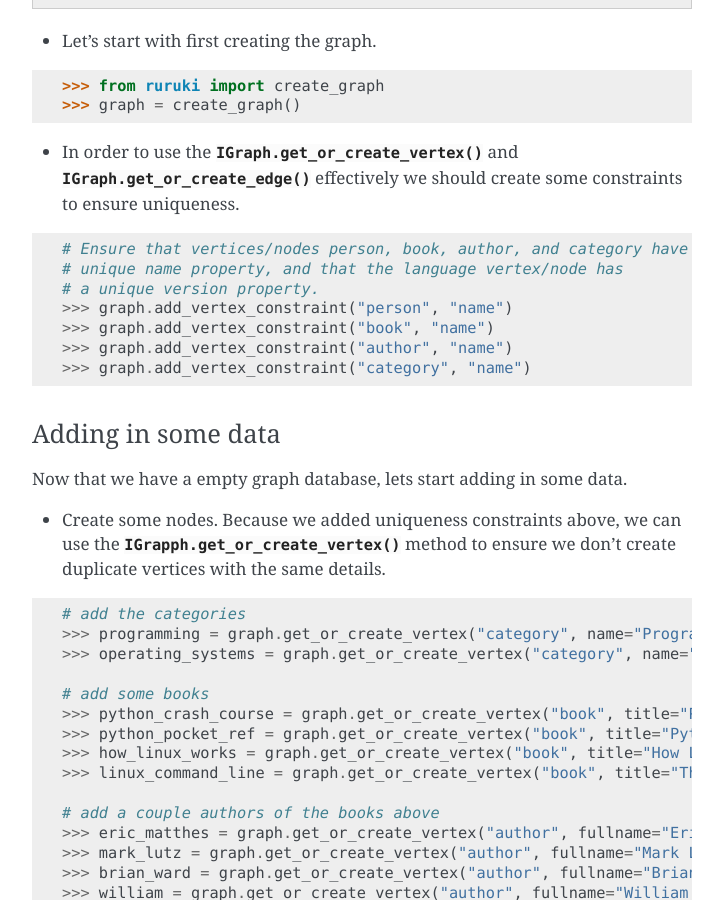
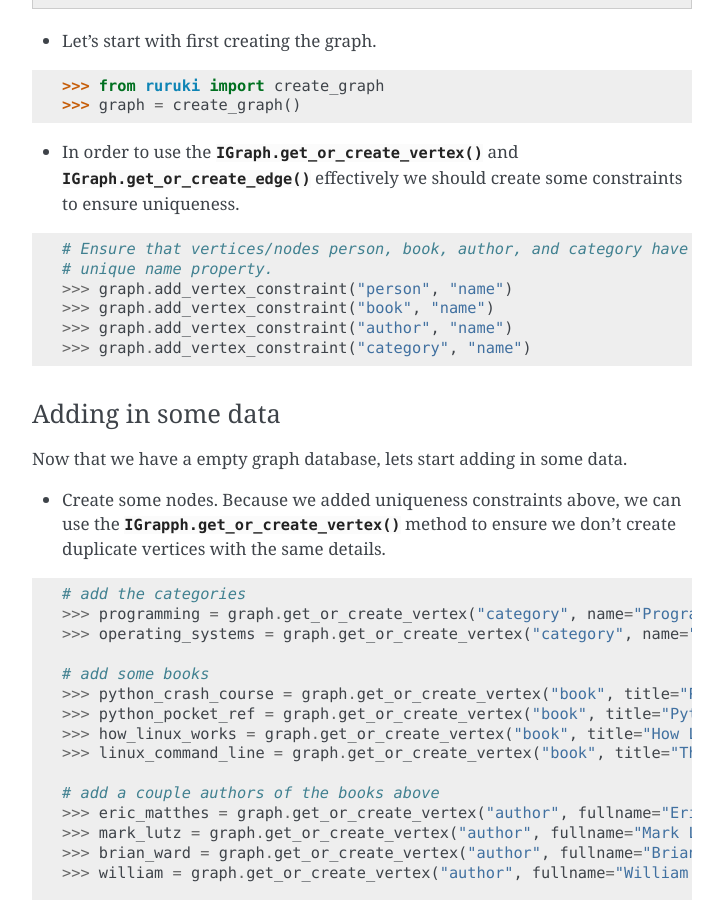
Before and after one commit to afmacedo/ruruki, a Sphinx documentation site: the page built from docs/tutorial.rst, in a window 1280 px wide and 900 px high, scrolled down 1065 px. Shown: the whole window, without its empty margins (388-1111 px from the left). Built offline with Sphinx 7.4.7, drawn with Linux system fonts in a browser that asks for light colours.

Commit message:
Update tutorial.rst

```diff
--- a/docs/tutorial.rst
+++ b/docs/tutorial.rst
@@ -66,8 +66,7 @@ Creating a database
 .. code-block:: python
 
     # Ensure that vertices/nodes person, book, author, and category have a
-    # unique name property, and that the language vertex/node has
-    # a unique version property.
+    # unique name property.
     >>> graph.add_vertex_constraint("person", "name")
     >>> graph.add_vertex_constraint("book", "name")
     >>> graph.add_vertex_constraint("author", "name")
```
